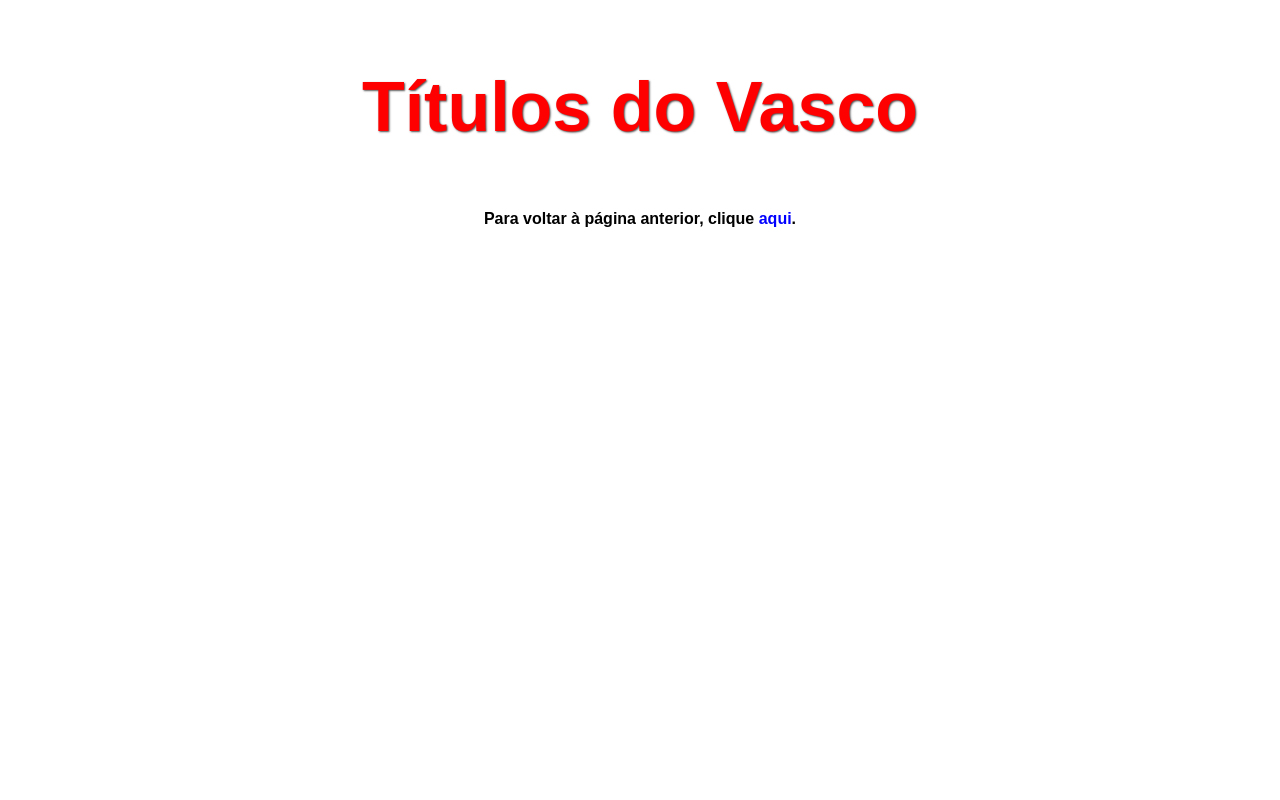
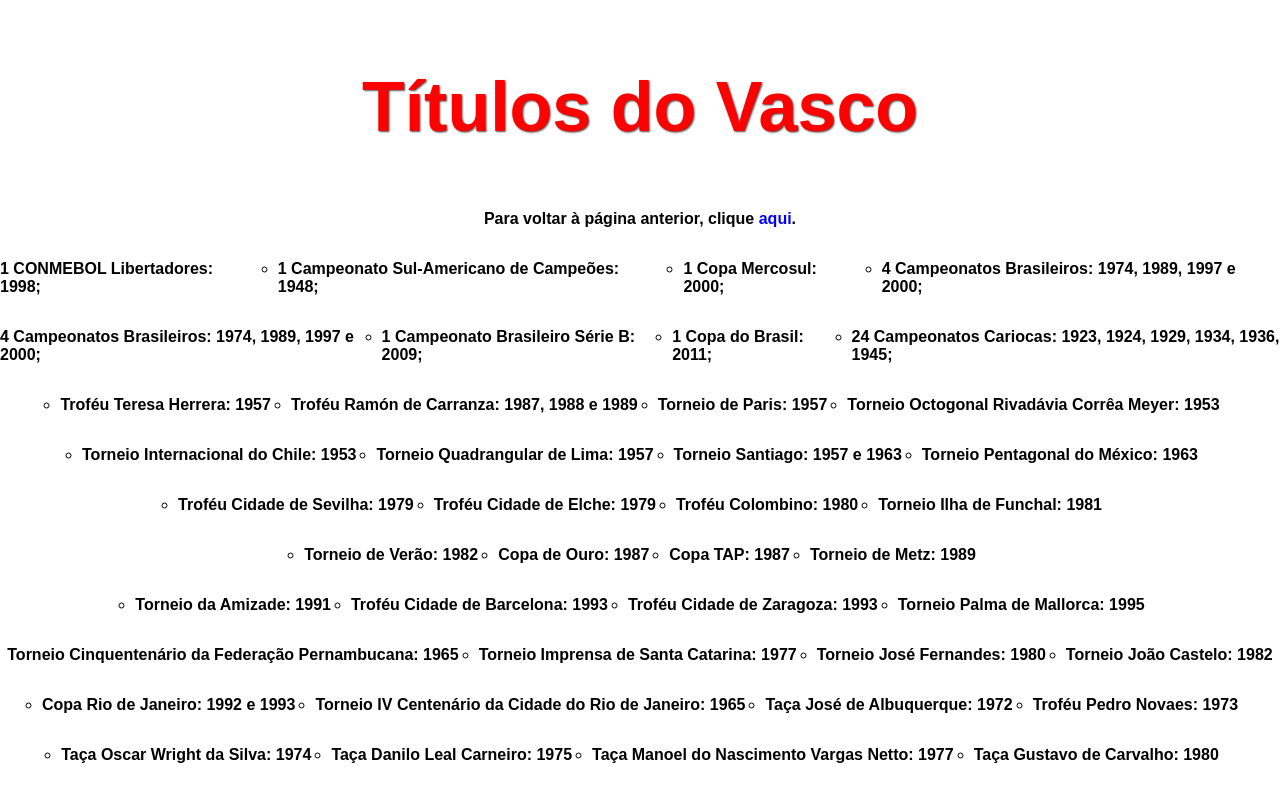
Before and after one commit to Gerencia-de-configuracao-e-mudancas/projeto-final-rebaixamento, a plain HTML site: page titulos.html in a window 1280 px wide. Drawn offline with Linux system fonts and the light colour scheme.

Commit message:
Update titulos.css #4

```diff
--- a/titulos.css
+++ b/titulos.css
@@ -21,9 +21,10 @@ ul {
 
 ul li {
     margin: 0;
-    color: white;
+    color: black;
     font-weight: bold;
     font-size: 16px;
+    text-shadow: 1px 1px 2px rgba(255, 255, 255, 0.7);
 }
 h1{
     text-align: center;
```
